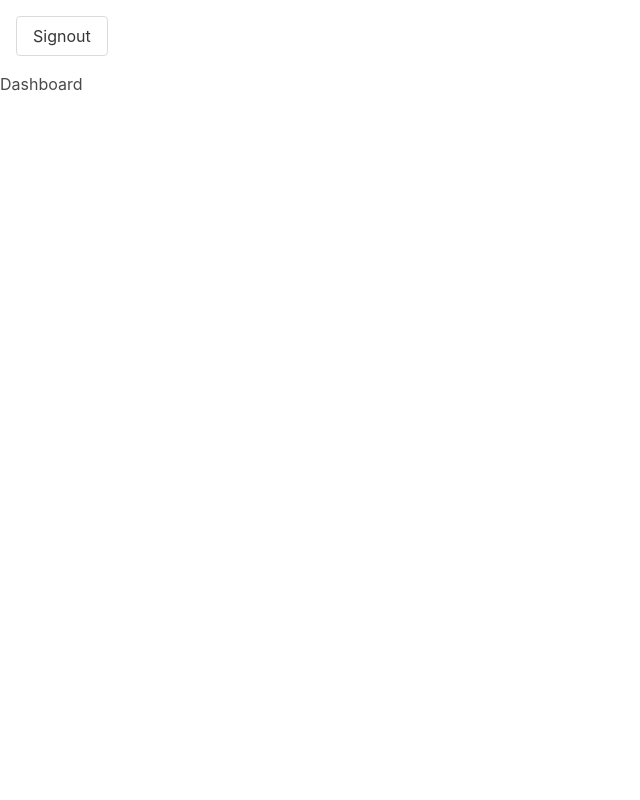
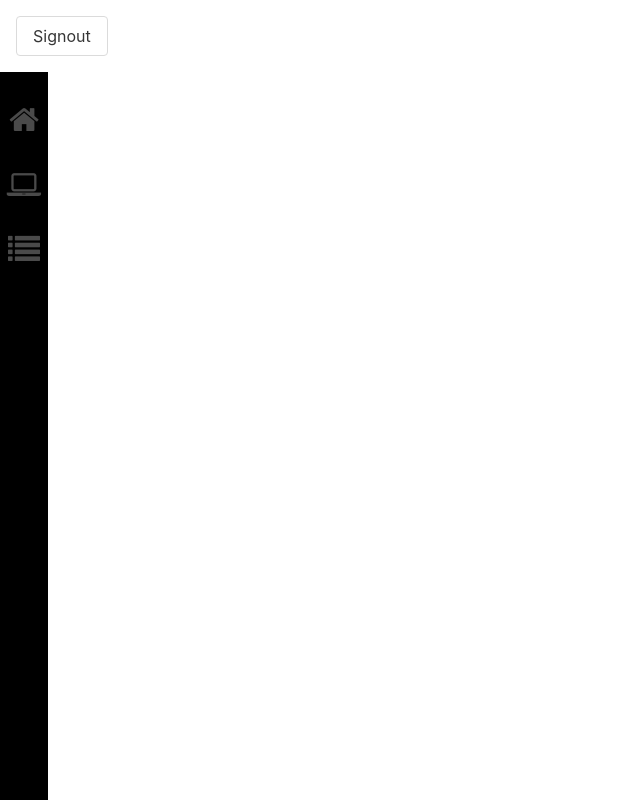
Before and after one commit to tie304/frontend-core, a React (Create React App) app: page /dashboard in a window 1280 px wide. Shown: the whole page, without its empty margins (0-640 px from the left). Built offline with nearby package versions, Linux system fonts and the light colour scheme; sample sign-in values are in the browser's storage.

Commit message:
created dashboard and sidebar component

```diff
--- a/src/App.css
+++ b/src/App.css
@@ -1,3 +1,11 @@
+@import url(//netdna.bootstrapcdn.com/font-awesome/4.0.3/css/font-awesome.css);
+
+html,
+body {
+  width: 100%;
+  height: 100%;
+  margin: 0;
+}
 .header {
   padding: 1rem;
 }
@@ -18,3 +26,45 @@
     width: 20rem;
   }
 }
+/* SIDEBAR */
+
+.sidebar {
+  position: fixed;
+  width: 15rem;
+  background: black;
+  height: 50rem;
+}
+.sidebar__content {
+  width: 15rem;
+  padding-top: 1rem;
+  padding-bottom: 1rem;
+}
+.sidebar__content-item:hover {
+  cursor: pointer;
+  background: #333;
+  color: #fff;
+}
+.sidebar__content.collapsed {
+  width: 3rem;
+}
+.sidebar__content-item {
+  padding-top: 1rem;
+  padding-bottom: 1rem;
+  max-width: 15rem;
+  display: flex;
+  align-items: center;
+}
+.sidebar__content-item-icon {
+  width: 3rem;
+  display: block;
+  text-align: center;
+}
+.sidebar__content-item-action {
+  margin-left: 1rem;
+}
+.sidebar__content-item-action.collapsed {
+  display: none;
+}
+.sidebar.collapsed {
+  width: 3rem;
+}
--- a/src/App.js
+++ b/src/App.js
@@ -11,12 +11,12 @@ import "./App.css";
 import { tokenStillValid } from "./utils";
 import Header from "./components/Header";
 import Login from "./components/Login";
+import Dashboard from "./components/Dashboard";
+
 import PrivateRoute from "./components/utils/PrivateRoute";
-
 
 import AppStateReducer from "./reducers/AppState";
 import { AppContext } from "./AppContext";
-
 
 // set a default response handler
 axios.interceptors.response.use(
@@ -28,15 +28,13 @@ axios.interceptors.response.use(
   }
 );
 
-const TestRoute = () => <h1>Dashboard</h1>;
-
 function App() {
   const token = localStorage.getItem("access_token");
   axios.defaults.headers.common = { Authorization: `bearer ${token}` };
-	const { appState, appStateDispatch } = useContext(AppContext)
-	if (tokenStillValid() && !appState.authenticated) {
-			appStateDispatch({type: "SET_AUTH", payload: true})
-	}
+  const { appState, appStateDispatch } = useContext(AppContext);
+  if (tokenStillValid() && !appState.authenticated) {
+    appStateDispatch({ type: "SET_AUTH", payload: true });
+  }
   return (
     <Router>
       <div>
@@ -48,7 +46,7 @@ function App() {
             <Home />
           </Route>
           <PrivateRoute exact path="/dashboard" state={appState}>
-            <TestRoute />
+            <Dashboard />
           </PrivateRoute>
           <Route exact path="/login">
             <Login appState={appState} appStateDispatch={appStateDispatch} />
--- /dev/null
+++ b/src/components/Dashboard.js
@@ -0,0 +1,12 @@
+import React from "react";
+import Sidebar from "./Sidebar";
+
+const Dashboard = () => {
+  return (
+    <div className="dashboard">
+      <Sidebar />
+    </div>
+  );
+};
+
+export default Dashboard;
--- /dev/null
+++ b/src/components/Sidebar.js
@@ -0,0 +1,44 @@
+import React, { useState } from "react";
+const Sidebar = () => {
+  const [collapsed, setCollapsed] = useState(true);
+
+  let sideBarClass = "sidebar";
+  let contentItemClass = "sidebar__content";
+  let contentItemActionClass = "sidebar__content-item-action";
+  if (collapsed) {
+    sideBarClass += " collapsed";
+    contentItemClass += " collapsed";
+    contentItemActionClass += " collapsed";
+  }
+  return (
+    <div
+      className={sideBarClass}
+      onMouseEnter={(e) => setCollapsed(false)}
+      onMouseLeave={(e) => setCollapsed(true)}
+    >
+      <div className={contentItemClass}>
+        <div className="sidebar__content-item">
+          <span className="sidebar__content-item-icon">
+            <i class="fa fa-home fa-2x"></i>
+          </span>
+          <div className={contentItemActionClass}>Dashboard</div>
+        </div>
+
+        <div className="sidebar__content-item">
+          <span className="sidebar__content-item-icon">
+            <i class="fa fa-laptop fa-2x"></i>
+          </span>
+          <div className={contentItemActionClass}>User Management</div>
+        </div>
+        <div className="sidebar__content-item">
+          <span className="sidebar__content-item-icon">
+            <i class="fa fa-list fa-2x"></i>
+          </span>
+          <div className={contentItemActionClass}>Email Templates</div>
+        </div>
+      </div>
+    </div>
+  );
+};
+
+export default Sidebar;
```
